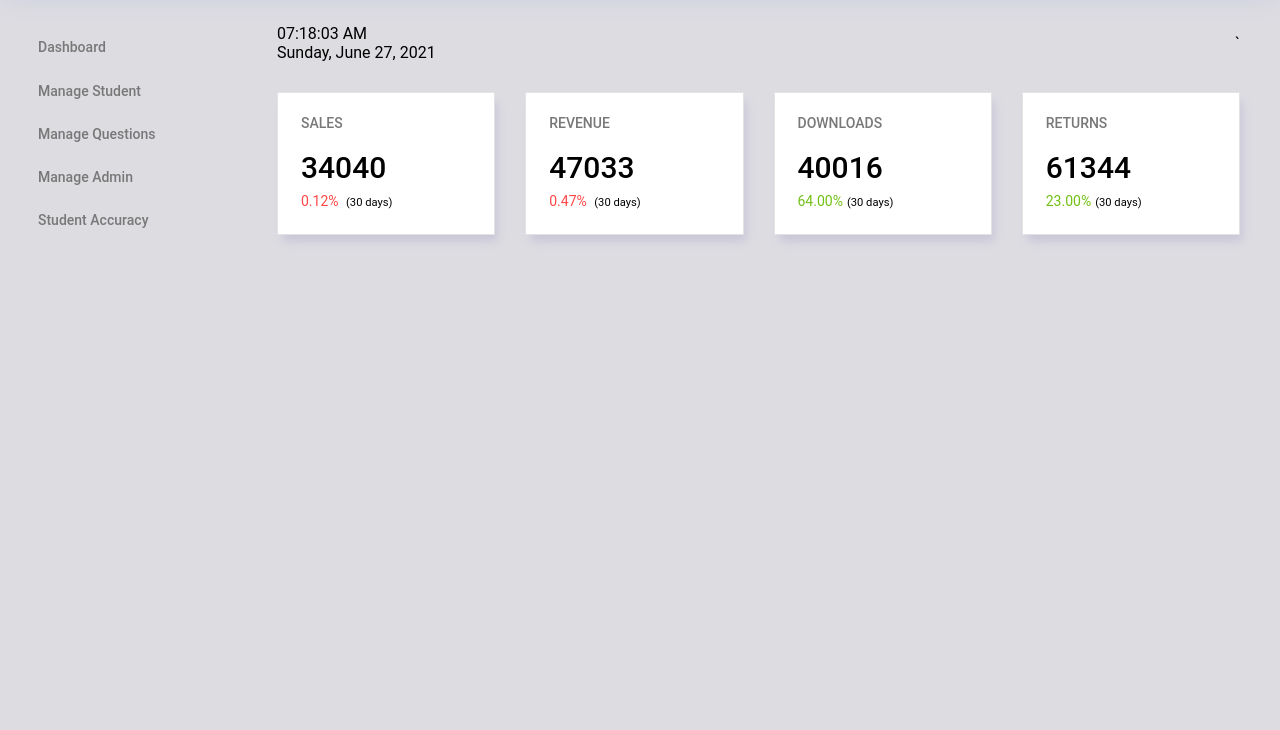
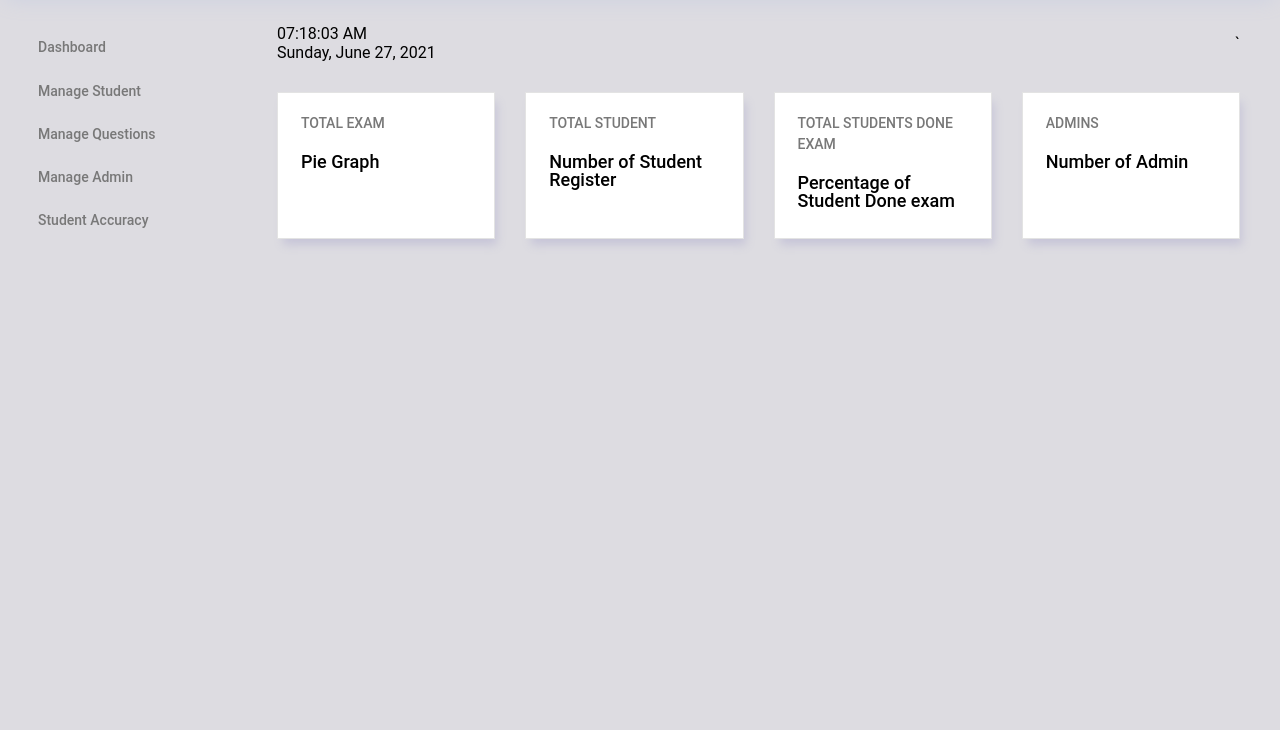
Before and after one commit to ronieldegozo/Capstone-Project, a PHP site: page /admin/home.php in a window 1280 px wide. Shown: the part 70-800 px from the top of the page. Run offline with PHP 8.4, Linux system fonts and the light colour scheme; the visitor is signed in with stand-in values (Sample User, id 1); some libraries are stand-ins or nearby versions; some web fonts are replaced.

Commit message:
adding a admin dashboard

```diff
--- a/admin/home.php
+++ b/admin/home.php
@@ -36,48 +36,40 @@ if (isset($_SESSION['student_accid']) && isset($_SESSION['username'])) {
             <div class="col-md-3 grid-margin stretch-card">
               <div class="card">
                 <div class="card-body">
-                  <p class="card-title text-md-center text-xl-left">Sales</p>
+                  <p class="card-title text-md-center text-xl-left">Total Exam</p>
                   <div class="d-flex flex-wrap justify-content-between justify-content-md-center justify-content-xl-between align-items-center">
-                    <h3 class="mb-0 mb-md-2 mb-xl-0 order-md-1 order-xl-0">34040</h3>
-                    <i class="ti-calendar icon-md text-muted mb-0 mb-md-3 mb-xl-0"></i>
+                      <h4> Pie Graph </h4>
                   </div>
-                  <p class="mb-0 mt-2 text-danger">0.12% <span class="text-black ml-1"><small>(30 days)</small></span></p>
                 </div>
               </div>
             </div>
             <div class="col-md-3 grid-margin stretch-card">
               <div class="card">
                 <div class="card-body">
-                  <p class="card-title text-md-center text-xl-left">Revenue</p>
+                  <p class="card-title text-md-center text-xl-left">Total Student</p>
                   <div class="d-flex flex-wrap justify-content-between justify-content-md-center justify-content-xl-between align-items-center">
-                    <h3 class="mb-0 mb-md-2 mb-xl-0 order-md-1 order-xl-0">47033</h3>
-                    <i class="ti-user icon-md text-muted mb-0 mb-md-3 mb-xl-0"></i>
+                      <h4>Number of Student Register</h4>
                   </div>
-                  <p class="mb-0 mt-2 text-danger">0.47% <span class="text-black ml-1"><small>(30 days)</small></span></p>
                 </div>
               </div>
             </div>
             <div class="col-md-3 grid-margin stretch-card">
               <div class="card">
                 <div class="card-body">
-                  <p class="card-title text-md-center text-xl-left">Downloads</p>
+                  <p class="card-title text-md-center text-xl-left">Total Students Done Exam</p>
                   <div class="d-flex flex-wrap justify-content-between justify-content-md-center justify-content-xl-between align-items-center">
-                    <h3 class="mb-0 mb-md-2 mb-xl-0 order-md-1 order-xl-0">40016</h3>
-                    <i class="ti-agenda icon-md text-muted mb-0 mb-md-3 mb-xl-0"></i>
+                      <h4>Percentage of Student Done exam</h4>
                   </div>
-                  <p class="mb-0 mt-2 text-success">64.00%<span class="text-black ml-1"><small>(30 days)</small></span></p>
                 </div>
               </div>
             </div>
             <div class="col-md-3 grid-margin stretch-card">
               <div class="card">
                 <div class="card-body">
-                  <p class="card-title text-md-center text-xl-left">Returns</p>
+                  <p class="card-title text-md-center text-xl-left">Admins</p>
                   <div class="d-flex flex-wrap justify-content-between justify-content-md-center justify-content-xl-between align-items-center">
-                    <h3 class="mb-0 mb-md-2 mb-xl-0 order-md-1 order-xl-0">61344</h3>
-                    <i class="ti-layers-alt icon-md text-muted mb-0 mb-md-3 mb-xl-0"></i>
+                    <h4>Number of Admin</h4>
                   </div>
-                  <p class="mb-0 mt-2 text-success">23.00%<span class="text-black ml-1"><small>(30 days)</small></span></p>
                 </div>
               </div>
             </div>
```
Also changed, not shown: schooldb.vuerd.json (+13 -13 lines).
